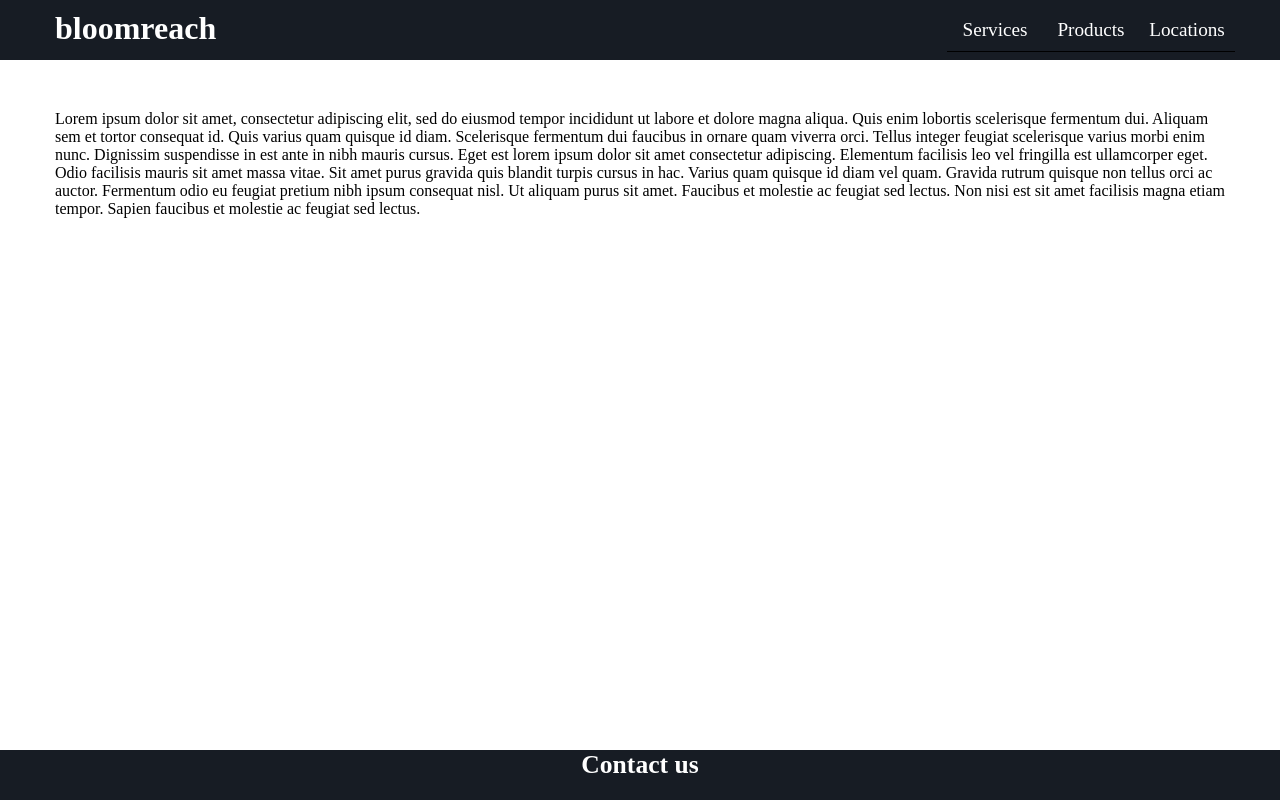
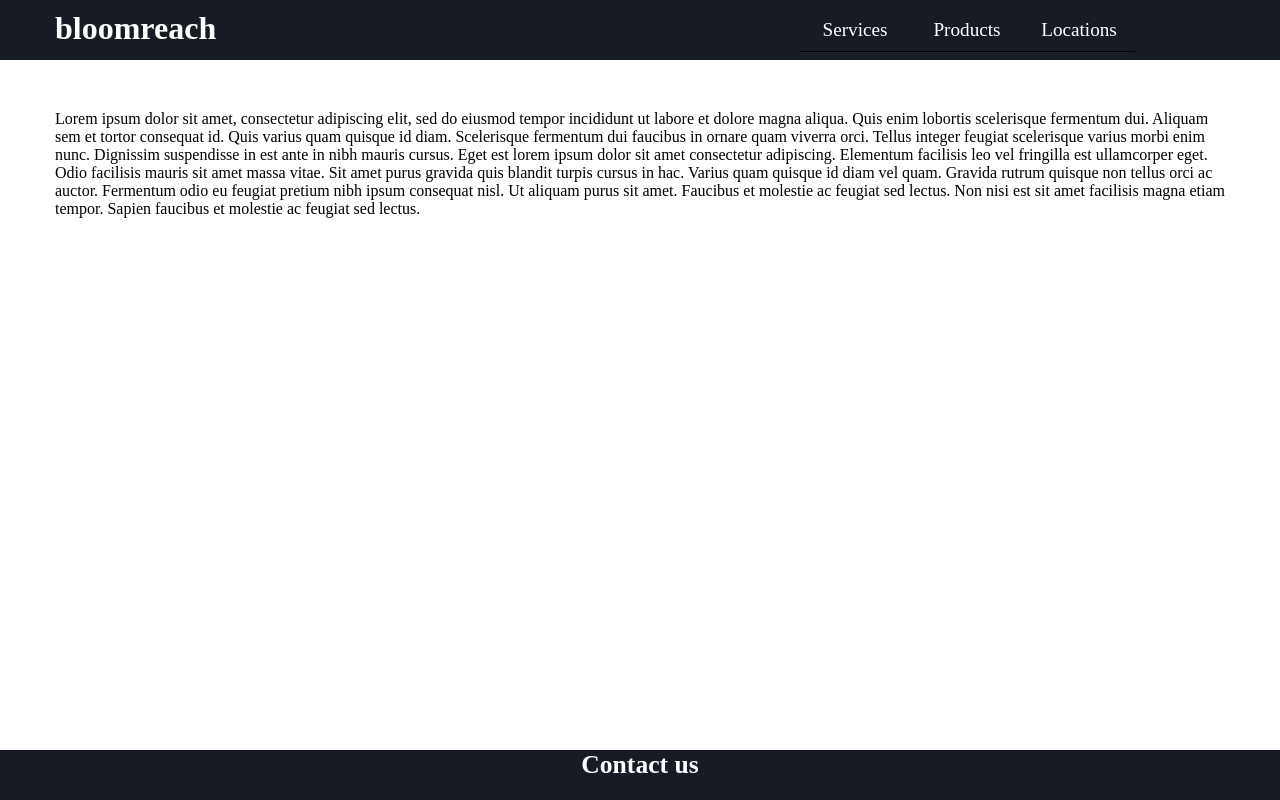
Before and after one commit to girishsunkeri/Menu_Items, a plain HTML site: page index.html in a window 1280 px wide. Drawn offline with Linux system fonts and the light colour scheme.

Commit message:
added margin-right for bigger screens

```diff
--- a/style.css
+++ b/style.css
@@ -52,10 +52,6 @@
 	width: 100%;
 	border-bottom: 1px solid #000;
 }
-
-/* .links li:hover {
-	background: #323c4e;
-} */
 
 .links li {
 	list-style: none;
@@ -207,6 +203,7 @@ footer {
 		flex-direction: row;
 		position: unset;
 		width: auto;
+		margin-right: 50px;
 	}
 
 	.links > li:hover > a {
@@ -215,7 +212,7 @@ footer {
 
 	.links li {
 		display: block;
-		width: 6rem;
+		width: 7rem;
 		padding: 10px;
 		text-align: center;
 	}
@@ -240,4 +237,8 @@ footer {
 		max-width: 1190px;
 		margin: 0 auto;
 	}
+
+	.links {
+		margin-right: 100px;
+	}
 }
```
